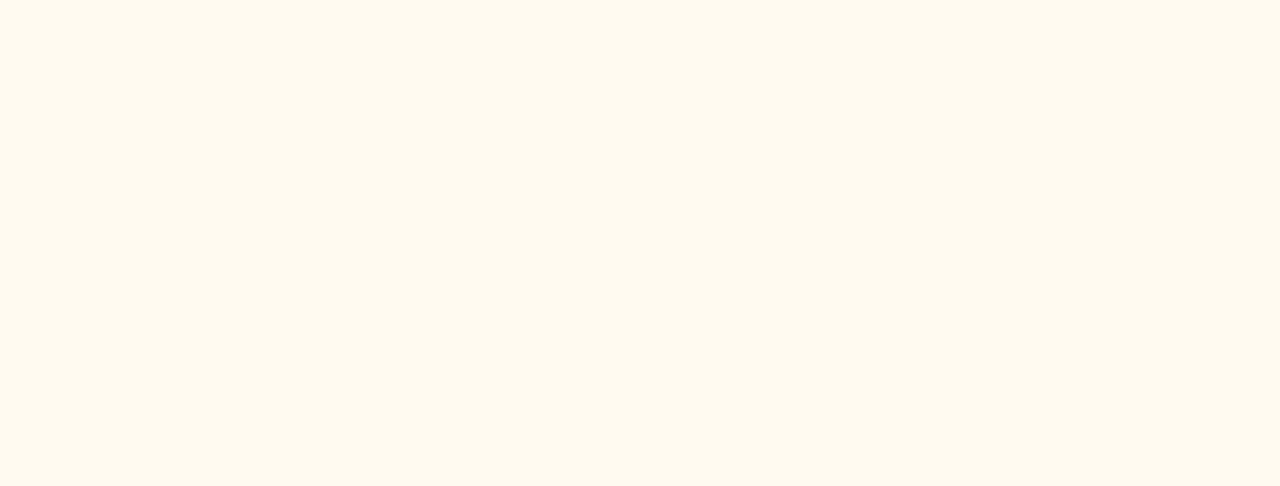
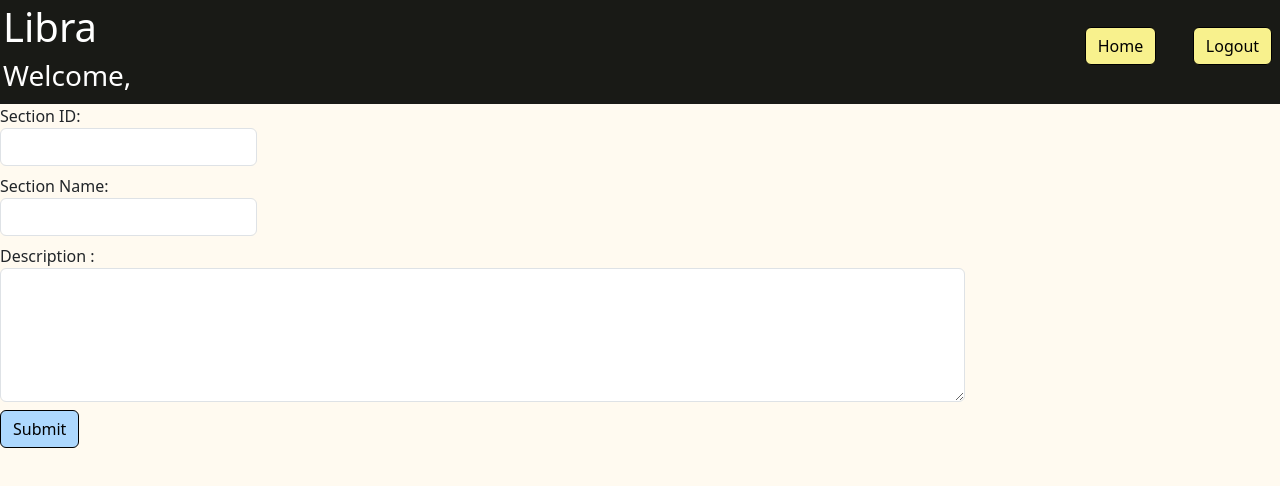
Before and after one commit to Shiva9361/Libra-main, a Vue app in the folder frontend/Libra-v2/: page /librarian/modify/section/1 in a window 1280 px wide. Before the commit this address had no page. Shown: the top 486 px of the page. Built offline with nearby package versions, Linux system fonts and the light colour scheme; no server answers; sample sign-in values are in the browser's storage.

Commit message:
modify section added

```diff
--- a/frontend/Libra-v2/src/components/LibrarianSectionComponent.vue
+++ b/frontend/Libra-v2/src/components/LibrarianSectionComponent.vue
@@ -5,13 +5,13 @@
         <h5>
           <div class="rmbuttons">
             <label
-              @click="remove(section.section_id)"
+              @click="remove(section.id)"
               class="btn btn-primary"
               role="button"
               >Remove</label
             >
             <label
-              @click="modify(section.section_id)"
+              @click="modify(section.id)"
               class="btn btn-primary"
               role="button"
               >Modify</label
@@ -36,6 +36,11 @@ export default {
   components: {
     BookComponent,
   },
+  methods: {
+    modify(section_id) {
+      this.$router.push(`/librarian/modify/section/${section_id}`);
+    },
+  },
 };
 </script>
 <style scoped>
--- /dev/null
+++ b/frontend/Libra-v2/src/components/SectionModifyComponent.vue
@@ -0,0 +1,92 @@
+<template>
+  <div class="form">
+    <form
+      class="mt5 modify"
+      @submit.prevent="modify"
+      id="librariab_modify_section"
+    >
+      <div>
+        <label class="form-label"
+          >Section ID:
+          <input
+            class="form-control"
+            type="text"
+            id="id"
+            :value="section.id"
+            readonly
+          />
+        </label>
+      </div>
+      <div>
+        <label class="form-label"
+          >Section Name:
+          <input
+            class="form-control"
+            type="text"
+            id="name"
+            :value="section.name"
+          />
+        </label>
+      </div>
+      <div>
+        <label class="form-label"
+          >Description :
+          <textarea
+            class="form-control"
+            id="description"
+            required
+            rows="5"
+            cols="100"
+            >{{ section.description }}</textarea
+          >
+        </label>
+      </div>
+      <div>
+        <input class="btn btn-primary" type="submit" value="Submit" />
+      </div>
+    </form>
+  </div>
+</template>
+<script>
+import axios from "axios";
+export default {
+  props: {
+    section: Object,
+  },
+  methods: {
+    modify() {
+      let headers = {
+        "Content-Type": "application/json",
+        Authorization: `Bearer ${localStorage.getItem("jwt")}`,
+      };
+      if (!localStorage.getItem("jwt")) {
+        this.$router.push("/librarian/login");
+        return;
+      }
+      let data = {
+        name: document.getElementById("name").value,
+        description: document.getElementById("description").value,
+      };
+      axios
+        .post(
+          `http://127.0.0.1:5000/librarian/modify/section/${this.section.id}`,
+          data,
+          {
+            headers: headers,
+          }
+        )
+        .then(() => {
+          this.$router.push("/librarian");
+          return;
+        })
+        .catch((err) => {
+          console.log(err);
+          if (err.response.data.authenticated === false) {
+            this.$router.push("/librarian/login");
+            return;
+          }
+        });
+    },
+  },
+};
+</script>
--- a/frontend/Libra-v2/src/router/index.js
+++ b/frontend/Libra-v2/src/router/index.js
@@ -54,8 +54,14 @@ const router = createRouter({
       component: () => import("../views/LibrarianView.vue"),
     },
     {
-      path: "/librarian/modify/book/:id/",
+      path: "/librarian/modify/book/:id",
       name: "modifyBook",
+      component: () => import("../views/LibrarianModifyView.vue"),
+      props: true,
+    },
+    {
+      path: "/librarian/modify/section/:id",
+      name: "modifySection",
       component: () => import("../views/LibrarianModifyView.vue"),
       props: true,
     },
--- a/frontend/Libra-v2/src/views/LibrarianModifyView.vue
+++ b/frontend/Libra-v2/src/views/LibrarianModifyView.vue
@@ -1,4 +1,5 @@
 <script>
+import SectionModifyComponent from "../components/SectionModifyComponent.vue";
 import BookModifyComponent from "../components/BookModifyComponent.vue";
 import axios from "axios";
 export default {
@@ -9,10 +10,13 @@ export default {
     return {
       nick_name: "",
       book: {},
+      section: {},
+      show_book: true,
     };
   },
   components: {
     BookModifyComponent,
+    SectionModifyComponent,
   },
   methods: {
     logout() {
@@ -32,6 +36,7 @@ export default {
       this.$router.push("/librarian/login");
       return;
     }
+    if (this.$route.name === "modifyBook") {
       axios
         .get(`http://127.0.0.1:5000/librarian/book/${this.id}`, {
           headers: headers,
@@ -46,6 +51,23 @@ export default {
             return;
           }
         });
+    } else {
+      this.show_book = false;
+      axios
+        .get(`http://127.0.0.1:5000/librarian/section/${this.id}`, {
+          headers: headers,
+        })
+        .then((data) => {
+          this.section = data.data;
+        })
+        .catch((err) => {
+          console.log(err);
+          if (err.response.data.authenticated === false) {
+            this.$router.push("/librarian/login");
+            return;
+          }
+        });
+    }
     this.nick_name = localStorage.getItem("nick_name");
   },
 };
@@ -67,5 +89,10 @@ export default {
       </div>
     </div>
   </div>
+  <div v-if="show_book">
     <BookModifyComponent :book="book"></BookModifyComponent>
+  </div>
+  <div v-else>
+    <SectionModifyComponent :section="section"></SectionModifyComponent>
+  </div>
 </template>
```
Also changed, not shown: 2 other files (tests, documents, lock files or other folders). Lines whose indentation alone changed are shown as unchanged.
